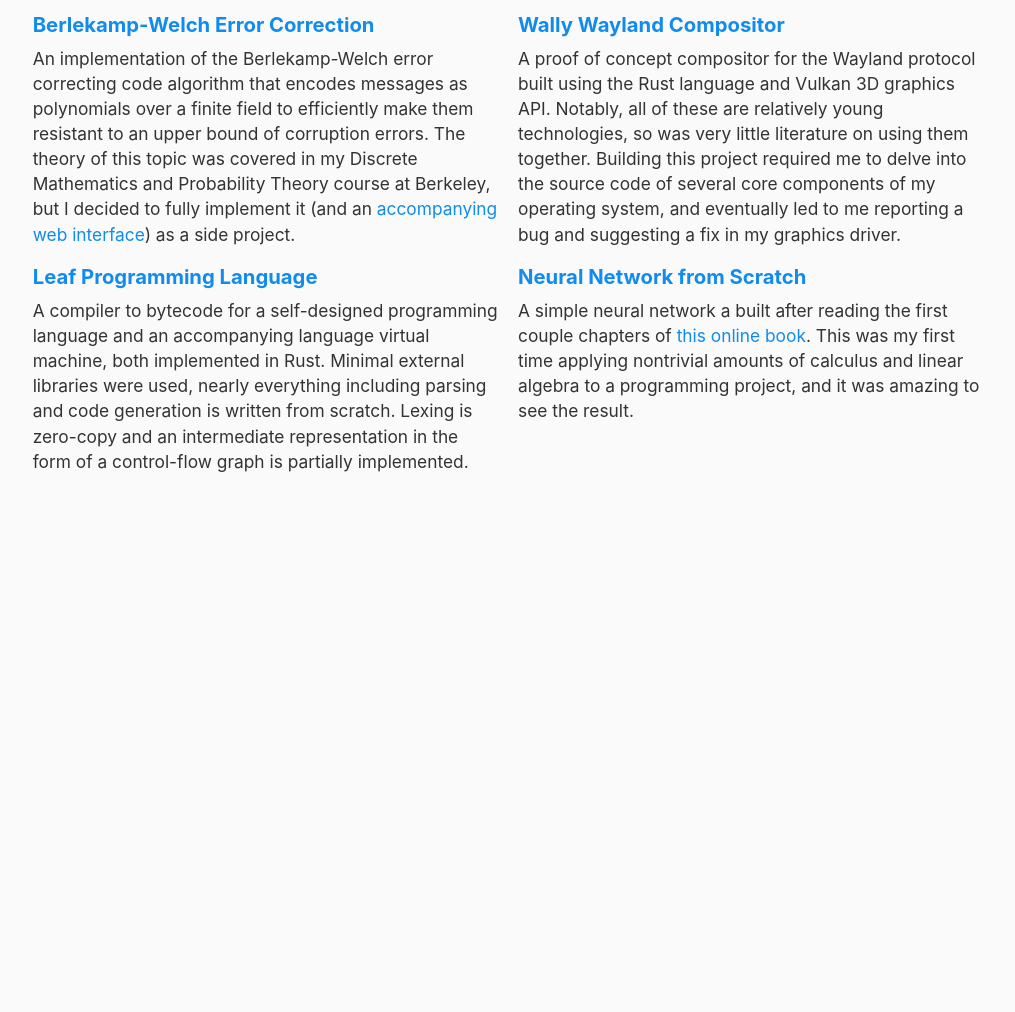
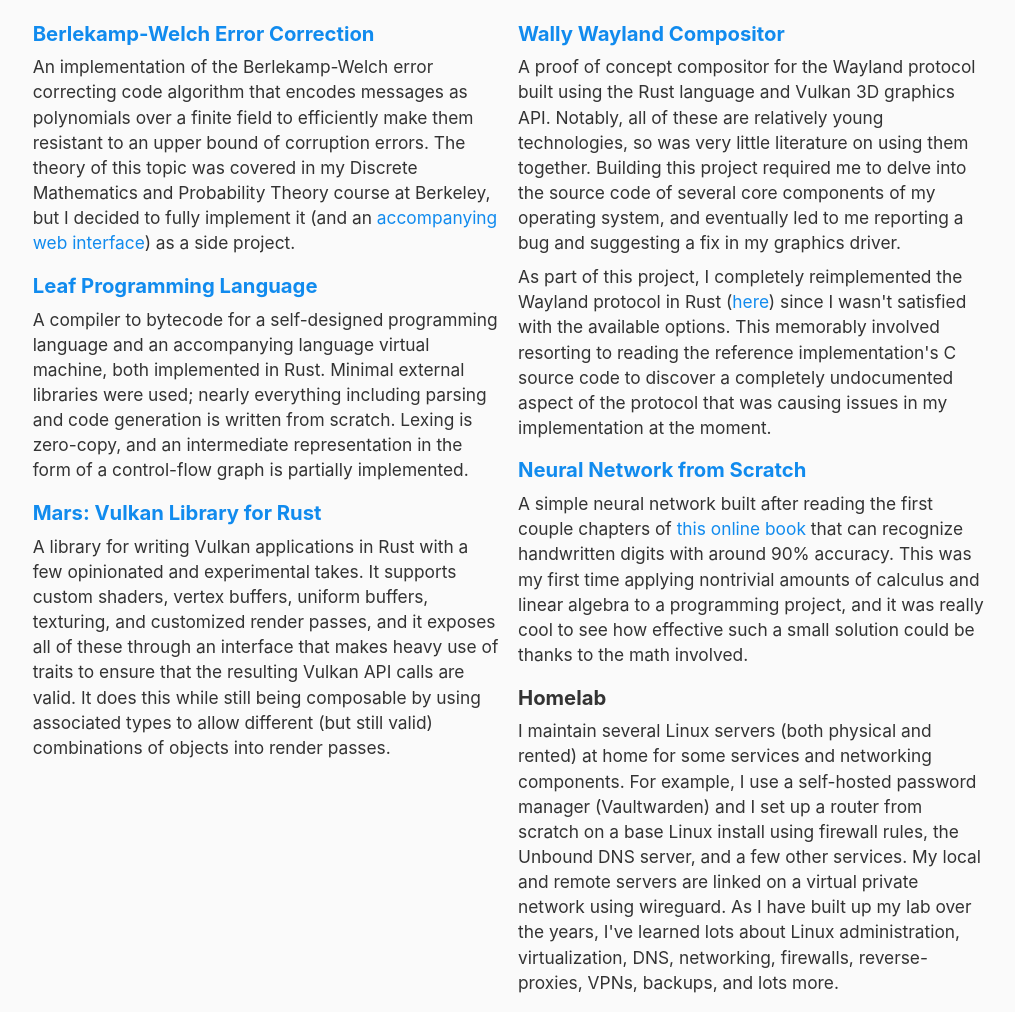
Before and after one commit to IntrepidPig/intrepidpig.github.io, a plain HTML site: page index.html in a window 1280 px wide. Shown: the part 423-1435 px from the top of the page, without its empty margins (122-1137 px from the left). Before the commit the page ends 914 px from the top, so only its background shows below. Drawn offline with Linux system fonts and the light colour scheme.

Commit message:
Update 2022-09-19T22:39:47-07:00

```diff
--- a/index.html
+++ b/index.html
@@ -37,6 +37,19 @@
                         An implementation of the Berlekamp-Welch error correcting code algorithm that encodes messages as polynomials over a finite field to efficiently make them resistant to an upper bound of corruption errors. The theory of this topic was covered in my Discrete Mathematics and Probability Theory course at Berkeley, but I decided to fully implement it (and an <a href="/projects/berlewelch">accompanying web interface</a>) as a side project.
                     </p>
                 </div>
+                <div class="project">
+                    <h3><a href="https://github.com/IntrepidPig/leaf">Leaf Programming Language</a></h3>
+                    <p>
+                        A compiler to bytecode for a self-designed programming language and an accompanying language virtual machine, both implemented in Rust. Minimal external libraries were used; nearly everything including parsing and code generation is written from scratch. Lexing is zero-copy, and an intermediate representation in the form of a control-flow graph is partially implemented.
+                    </p>
+                </div>
+
+                <div class="project">
+                    <h3><a href="https://github.com/IntrepidPig/mars">Mars: Vulkan Library for Rust</a></h3>
+                    <p>
+                        A library for writing Vulkan applications in Rust with a few opinionated and experimental takes. It supports custom shaders, vertex buffers, uniform buffers, texturing, and customized render passes, and it exposes all of these through an interface that makes heavy use of traits to ensure that the resulting Vulkan API calls are valid. It does this while still being composable by using associated types to allow different (but still valid) combinations of objects into render passes.
+                    </p>
+                </div>
             </div>
             <div class="column">
                 <div class="project">
@@ -44,23 +57,20 @@
                     <p>
                         A proof of concept compositor for the Wayland protocol built using the Rust language and Vulkan 3D graphics API. Notably, all of these are relatively young technologies, so was very little literature on using them together. Building this project required me to delve into the source code of several core components of my operating system, and eventually led to me reporting a bug and suggesting a fix in my graphics driver.
                     </p>
-                </div>
-            </div>
-        </div>
-        <div class="row">
-            <div class="column">
-                <div class="project">
-                    <h3><a href="https://github.com/IntrepidPig/leaf">Leaf Programming Language</a></h3>
                     <p>
-                        A compiler to bytecode for a self-designed programming language and an accompanying language virtual machine, both implemented in Rust. Minimal external libraries were used, nearly everything including parsing and code generation is written from scratch. Lexing is zero-copy and an intermediate representation in the form of a control-flow graph is partially implemented.
+                        As part of this project, I completely reimplemented the Wayland protocol in Rust (<a href="https://github.com/IntrepidPig/wl">here</a>) since I wasn't satisfied with the available options. This memorably involved resorting to reading the reference implementation's C source code to discover a completely undocumented aspect of the protocol that was causing issues in my implementation at the moment.
                     </p>
                 </div>
-            </div>
-            <div class="column">
                 <div class="project">
                     <h3><a href="https://github.com/IntrepidPig/simple-neural">Neural Network from Scratch</a></h3>
                     <p>
-                        A simple neural network a built after reading the first couple chapters of <a href="http://neuralnetworksanddeeplearning.com/chap1.html">this online book</a>. This was my first time applying nontrivial amounts of calculus and linear algebra to a programming project, and it was amazing to see the result.
+                        A simple neural network built after reading the first couple chapters of <a href="http://neuralnetworksanddeeplearning.com/chap1.html">this online book</a> that can recognize handwritten digits with around 90% accuracy. This was my first time applying nontrivial amounts of calculus and linear algebra to a programming project, and it was really cool to see how effective such a small solution could be thanks to the math involved.
+                    </p>
+                </div>
+                <div class="project">
+                    <h3>Homelab</h3>
+                    <p>
+                        I maintain several Linux servers (both physical and rented) at home for some services and networking components. For example, I use a self-hosted password manager (Vaultwarden) and I set up a router from scratch on a base Linux install using firewall rules, the Unbound DNS server, and a few other services. My local and remote servers are linked on a virtual private network using wireguard. As I have built up my lab over the years, I've learned lots about Linux administration, virtualization, DNS, networking, firewalls, reverse-proxies, VPNs, backups, and lots more.
                     </p>
                 </div>
             </div>
--- a/styles.css
+++ b/styles.css
@@ -1 +1 @@
-html{background-color:#fafafa;color:#333;font-size:13pt}body{font-family:-apple-system, BlinkMacSystemFont, "Segoe UI", Roboto, Oxygen-Sans, Ubuntu, Cantarell, "Helvetica Neue", sans-serif;line-height:1.45em}a{color:#118bee;text-decoration:none}a:hover{text-decoration:underline}h1{margin-bottom:24px}h2{margin-top:1rem;margin-bottom:0.5rem}h3{margin-top:0.5rem;margin-bottom:0.5rem}p{margin-top:0.1rem;margin-bottom:0.5rem}.header{display:flex;flex-direction:row;justify-content:space-between;width:100%}.header #my-links{margin:auto 1rem auto 0;display:flex;flex-direction:column;align-items:flex-end}.header #my-links span{display:block}.main-content{max-width:56rem;margin:auto;padding-left:20px;padding-right:20px}.container{margin:0 auto;max-width:112rem;position:relative;width:100%}.row{display:flex;flex-direction:row;width:100%}.row .column{margin-bottom:inherit;margin-right:1rem;flex:1 1 auto;width:100%;max-width:100%}@media only screen and (hover: none) and (pointer: coarse){html{font-size:15pt}}@media (orientation: portrait){.row{flex-direction:column;padding:0;width:100%}.row .column{display:block;flex:1 1 auto;margin-left:0}.header{flex-direction:column}.header #my-links{align-items:flex-start}}
+html{background-color:#fafafa;color:#333;font-size:13pt}body{font-family:-apple-system, BlinkMacSystemFont, "Segoe UI", Roboto, Oxygen-Sans, Ubuntu, Cantarell, "Helvetica Neue", sans-serif;line-height:1.45em}a{color:#118bee;text-decoration:none}a:hover{text-decoration:underline}h1{margin-bottom:24px}h2{margin-top:1rem;margin-bottom:0.5rem}h3{margin-top:1rem;margin-bottom:0.5rem}p{margin-top:0.1rem;margin-bottom:0.5rem}.header{display:flex;flex-direction:row;justify-content:space-between;width:100%}.header #my-links{margin:auto 1rem auto 0;display:flex;flex-direction:column;align-items:flex-end}.header #my-links span{display:block}.main-content{max-width:56rem;margin:auto;padding-left:20px;padding-right:20px}.container{margin:0 auto;max-width:112rem;position:relative;width:100%}.row{display:flex;flex-direction:row;width:100%}.row .column{margin-bottom:inherit;margin-right:1rem;flex:1 1 auto;width:100%;max-width:100%}@media only screen and (hover: none) and (pointer: coarse){html{font-size:15pt}}@media (orientation: portrait){.row{flex-direction:column;padding:0;width:100%}.row .column{display:block;flex:1 1 auto;margin-left:0}.header{flex-direction:column}.header #my-links{align-items:flex-start}}
```
